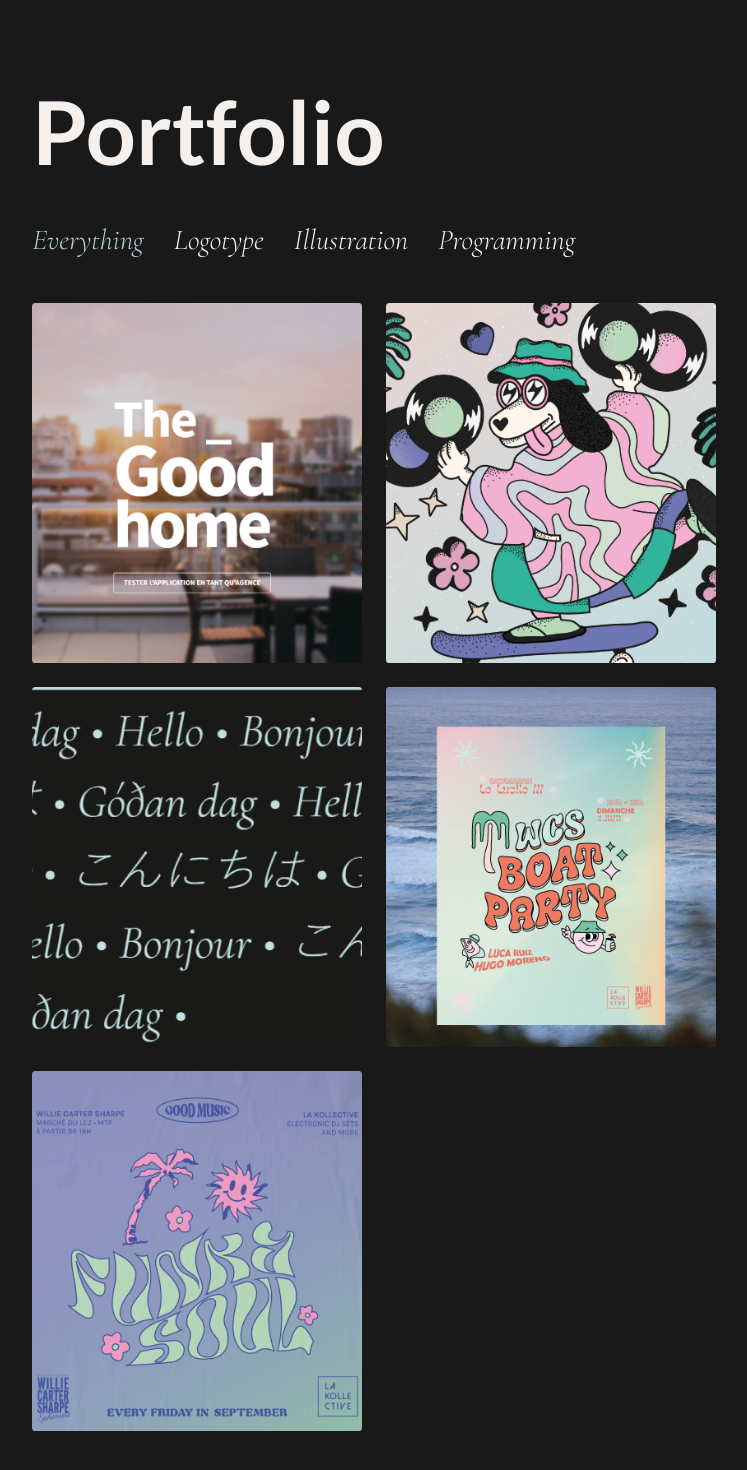
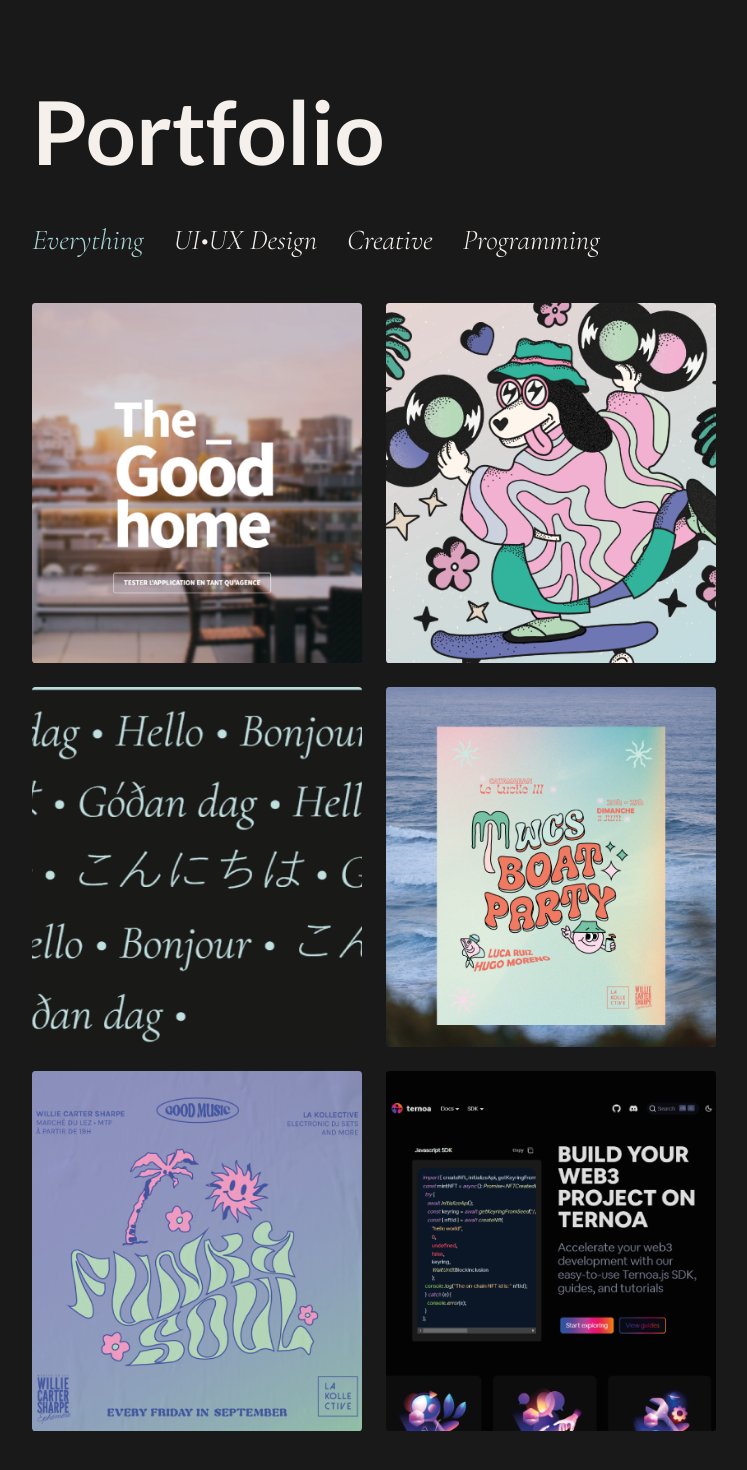
Before and after one commit to JulieChabanis/MinimalPortfolio, a React (Create React App) app: page / in a window 1280 px wide. Shown: the part 2426-3896 px from the top of the page, without its empty margins (147-894 px from the left). Built offline with nearby package versions, Linux system fonts and the light colour scheme; a web font is replaced by a local one.

Commit message:
add new work in portfolio

```diff
--- a/src/components/Home/Portfolio/Content.jsx
+++ b/src/components/Home/Portfolio/Content.jsx
@@ -3,6 +3,7 @@ import Work22 from "../../../assets/images/Portfolio/Work2/Work22.png"
 import Work3 from "../../../assets/images/Portfolio/Work3/Work3.png"
 import Work4 from "../../../assets/images/Portfolio/Work4/Work4.png"
 import Work5 from "../../../assets/images/Portfolio/Work5/Work5.png"
+import Work6 from "../../../assets/images/Portfolio/Work6/Work6.png"
 
 const Content = [
   {
@@ -19,7 +20,7 @@ const Content = [
     title : "Graphic design for electronic music event",
     describe: "Illustration and promotion socials for electronic music events with La Kollective",
     keywords: "Adobe #Illustrator, #Photoshop",
-    category: "Illustration"
+    category: "Creative"
   },
   {
     id: 3,
@@ -35,7 +36,7 @@ const Content = [
     title : "Graphic design for WCS Boat Party",
     describe: "Illustration and promotion socials for electronic music events with La Kollective",
     keywords: "Adobe • Illustrator • Photoshop",
-    category: "Illustration"
+    category: "Creative"
   },
   {
     id: 5,
@@ -43,7 +44,15 @@ const Content = [
     title : "Graphic design for Funky Soul Events",
     describe: "Illustration and promotion socials for electronic music events with La Kollective",
     keywords: "Adobe • Illustrator • Photoshop",
-    category: "Illustration"
+    category: "Creative"
+  },
+  {
+    id: 6,
+    image: Work6,
+    title : "Implementation of a new doc solution for Ternoa",
+    describe: "[Internship at Capsule Corp Labs] Implementing foundations of a new Documentation Solution using Docusaurus for Ternoa, Evolutionary NFT Blockchain.",
+    keywords: "TypeScript • React JS • Markdown",
+    category: "Programming"
   },
 ];
 
--- a/src/components/Home/Portfolio/Portfolio.jsx
+++ b/src/components/Home/Portfolio/Portfolio.jsx
@@ -50,15 +50,15 @@ const Portfolio = forwardRef(() => {
               "&:hover": {
                 color: colors.primary[500]
               },
-              color: selectedItem === 'Logotype' ? colors.primary[500] : 'inherit'
+              color: selectedItem === 'UI•UX Design' ? colors.primary[500] : 'inherit'
             }}
             component="span"
-            className={`${styles.itemSection} ${selectedItem === 'Logotype' ? styles.selectedItem : ''}`}
+            className={`${styles.itemSection} ${selectedItem === 'UI•UX Design' ? styles.selectedItem : ''}`}
             onClick={() => {
-              setSelectedItem('Logotype');
-              filterItem('Logotype');
+              setSelectedItem('UI•UX Design');
+              filterItem('UI•UX Design');
             }}
-          > {"Logotype"}
+          > {"UI•UX Design"}
           </Typography>
           <Typography
             variant="h16"
@@ -66,15 +66,15 @@ const Portfolio = forwardRef(() => {
               "&:hover": {
                 color: colors.primary[500]
               },
-              color: selectedItem === 'illustration' ? colors.primary[500] : 'inherit'
+              color: selectedItem === 'Creative' ? colors.primary[500] : 'inherit'
             }}
             component="span"
-            className={`${styles.itemSection} ${selectedItem === 'Illustration' ? styles.selectedItem : ''}`}
+            className={`${styles.itemSection} ${selectedItem === 'Creative' ? styles.selectedItem : ''}`}
             onClick={() => {
-              setSelectedItem('Illustration');
-              filterItem('Illustration');
+              setSelectedItem('Creative');
+              filterItem('Creative');
             }}
-          > {"Illustration"}
+          > {"Creative"}
           </Typography>
           <Typography
             variant="h16"
```
Also changed, not shown: src/assets/images/Portfolio/Work6/Work6.png (added).
